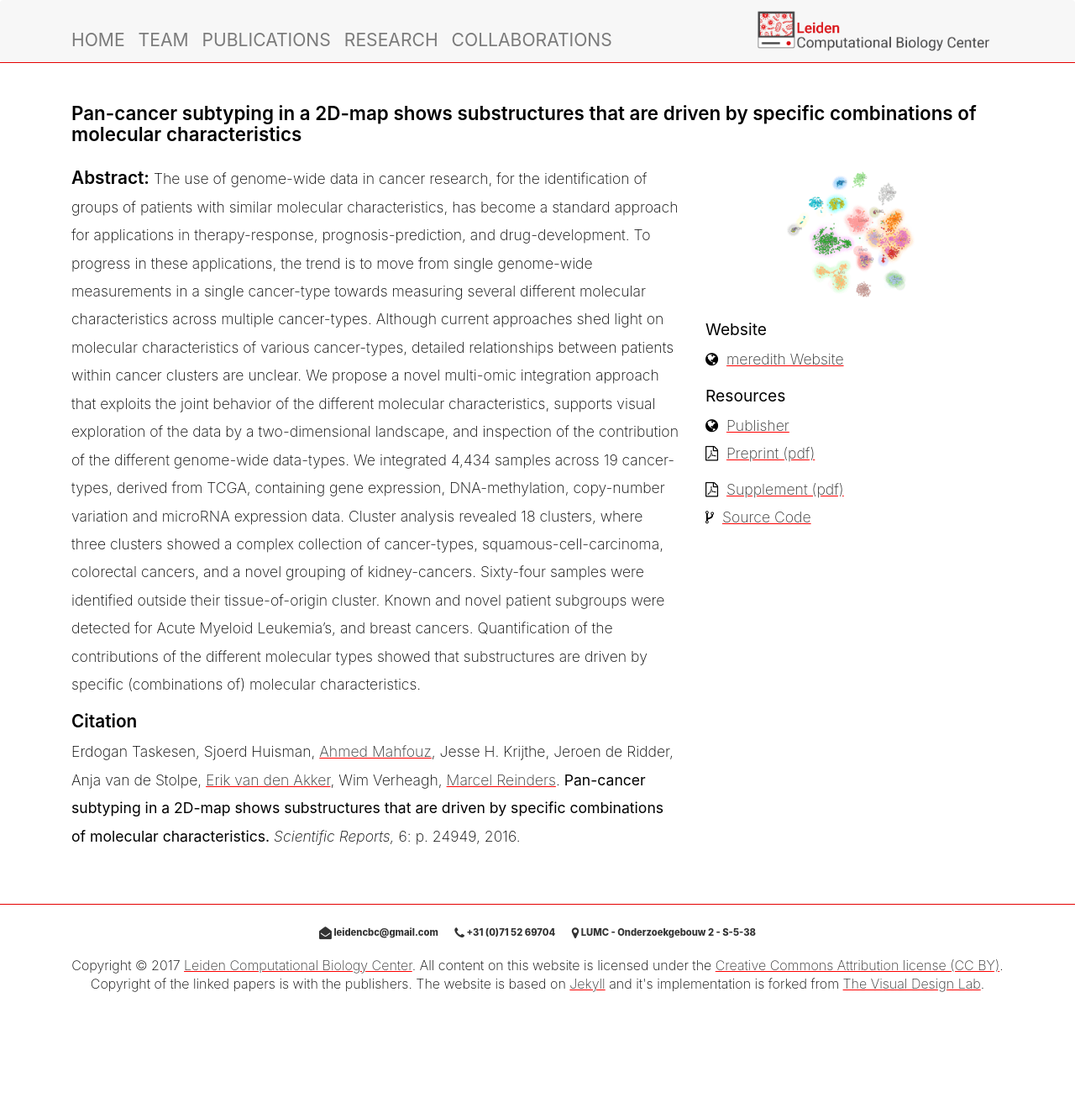
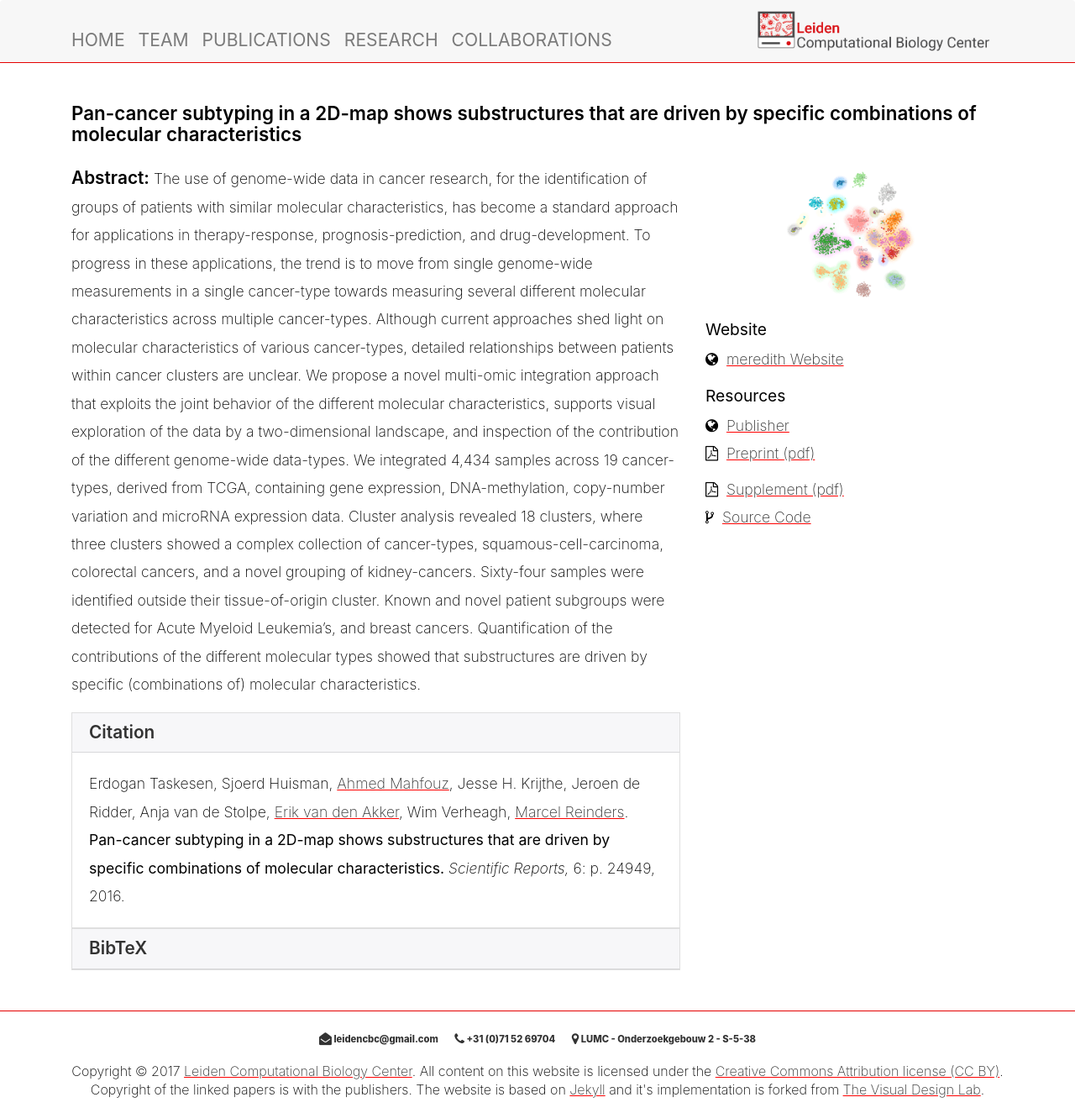
Before and after one commit to LeidenCBC/leidencbc.github.io, a Jekyll site: the page built from _publications/2017_sr_meredith.md, in a window 1280 px wide. Shown: the whole page at 84% size. Built offline with Jekyll 4.4.1, drawn with Linux system fonts in a browser that asks for light colours; before the commit the page ends 1198 px from its top, so only the background shows below that.

Commit message:
Adds autogeneration of bibtex to paper sites

```diff
--- /dev/null
+++ b/_includes/functions/replace_umlauts.html
@@ -0,0 +1,43 @@
+{% capture input %}{{ include.input | replace:'Ä','&#123;\"A&#125;' }}{% endcapture %}
+{% capture input %}{{ input | replace:'Ë','&#123;\"E&#125;' }}{% endcapture %}
+{% capture input %}{{ input | replace:'Ï','&#123;\"I&#125;' }}{% endcapture %}
+{% capture input %}{{ input | replace:'Ö','&#123;\"O&#125;' }}{% endcapture %}
+{% capture input %}{{ input | replace:'Ü','&#123;\"U&#125;' }}{% endcapture %}
+{% capture input %}{{ input | replace:'ä','&#123;\"a&#125;' }}{% endcapture %}
+{% capture input %}{{ input | replace:'ë','&#123;\"e&#125;' }}{% endcapture %}
+{% capture input %}{{ input | replace:'ï','&#123;\"i&#125;' }}{% endcapture %}
+{% capture input %}{{ input | replace:'ö','&#123;\"o&#125;' }}{% endcapture %}
+{% capture input %}{{ input | replace:'ü','&#123;\"u&#125;' }}{% endcapture %}
+
+{% capture input %}{{ input | replace:'Á','&#123;\'A&#125;' }}{% endcapture %}
+{% capture input %}{{ input | replace:'É','&#123;\'E&#125;' }}{% endcapture %}
+{% capture input %}{{ input | replace:'Í','&#123;\'I&#125;' }}{% endcapture %}
+{% capture input %}{{ input | replace:'Ó','&#123;\'O&#125;' }}{% endcapture %}
+{% capture input %}{{ input | replace:'Ú','&#123;\'U&#125;' }}{% endcapture %}
+{% capture input %}{{ input | replace:'á','&#123;\'a&#125;' }}{% endcapture %}
+{% capture input %}{{ input | replace:'é','&#123;\'e&#125;' }}{% endcapture %}
+{% capture input %}{{ input | replace:'í','&#123;\'i&#125;' }}{% endcapture %}
+{% capture input %}{{ input | replace:'ó','&#123;\'o&#125;' }}{% endcapture %}
+{% capture input %}{{ input | replace:'ú','&#123;\'u&#125;' }}{% endcapture %}
+
+{% capture input %}{{ input | replace:'À','&#123;\`A&#125;' }}{% endcapture %}
+{% capture input %}{{ input | replace:'È','&#123;\`E&#125;' }}{% endcapture %}
+{% capture input %}{{ input | replace:'Ì','&#123;\`I&#125;' }}{% endcapture %}
+{% capture input %}{{ input | replace:'Ò','&#123;\`O&#125;' }}{% endcapture %}
+{% capture input %}{{ input | replace:'Ù','&#123;\`U&#125;' }}{% endcapture %}
+{% capture input %}{{ input | replace:'à','&#123;\`a&#125;' }}{% endcapture %}
+{% capture input %}{{ input | replace:'è','&#123;\`e&#125;' }}{% endcapture %}
+{% capture input %}{{ input | replace:'ì','&#123;\`i&#125;' }}{% endcapture %}
+{% capture input %}{{ input | replace:'ò','&#123;\`o&#125;' }}{% endcapture %}
+{% capture input %}{{ input | replace:'ù','&#123;\`u&#125;' }}{% endcapture %}
+
+{% capture input %}{{ input | replace:'Ã','&#123;\~A&#125;' }}{% endcapture %}
+{% capture input %}{{ input | replace:'Ñ','&#123;\~N&#125;' }}{% endcapture %}
+{% capture input %}{{ input | replace:'O','&#123;\~O&#125;' }}{% endcapture %}
+{% capture input %}{{ input | replace:'ã','&#123;\~a&#125;' }}{% endcapture %}
+{% capture input %}{{ input | replace:'ñ','&#123;\~n&#125;' }}{% endcapture %}
+{% capture input %}{{ input | replace:'õ','&#123;\~o&#125;' }}{% endcapture %}
+
+{% capture input %}{{ input | replace:'ß','&#123;\ss&#125;' }}{% endcapture %}
+
+{{input}}
--- a/_layouts/publication.html
+++ b/_layouts/publication.html
@@ -10,8 +10,18 @@
     <span class="award"><i class="fa fa-diamond"></i>&nbsp;{{ page.award }}</span>
     {% endif %}
 
-    <p>
-      <h2>Citation</h2>
+    <div id="accordion" role="tablist" aria-multiselectable="true" style="margin-top: 1rem">
+      <div class="card">
+        <div class="card-header" role="tab" id="headingOne">
+          <h2 class="mb-0">
+            <a data-toggle="collapse" data-parent="#accordion" href="#collapseOne" aria-expanded="true" aria-controls="collapseOne">
+              Citation
+            </a>
+          </h2>
+        </div>
+
+        <div id="collapseOne" class="collapse show" role="tabpanel" aria-labelledby="headingOne">
+          <div class="card-block">
             <span class="paper-citation paper-authors">
               {% for author in page.authors %}
 
@@ -60,7 +70,108 @@
             {% endif %}
 
             <span class="paper-citation paper-year">{{ page.year }}.</span>
-    </p>
+          </div>
+        </div>
+      </div>
+      <div class="card">
+        <div class="card-header" role="tab" id="headingTwo">
+          <h2 class="mb-0">
+            <a class="collapsed" data-toggle="collapse" data-parent="#accordion" href="#collapseTwo" aria-expanded="false" aria-controls="collapseTwo">
+              BibTeX
+            </a>
+          </h2>
+        </div>
+        <div id="collapseTwo" class="collapse" role="tabpanel" aria-labelledby="headingTwo">
+          <div class="card-block bibtex">
+            {% if page.type == "article" or page.type == "preprint" %}
+            	@article
+            {% elsif page.type == "inproceedings" %}
+            	@inproceedings
+            {% elsif page.type == "inbook" %}
+            	@inbook
+            {% elsif page.type == "book" %}
+            	@book
+            {% elsif page.type == "masters" %}
+            	@mastersthesis
+            {% elsif page.type == "phd" %}
+            	@phdthesis
+            {% else %}
+            	@misc
+            {% endif %}
+        		{ bib:{{ page.key }}<br/>
+
+            <div style="margin-left: 35px;">
+
+        			author = {
+
+                {% for author in page.authors %}
+
+                  {% assign known = false %}
+                  {% for person in site.persons %}
+                    {% if author == person.key %}
+                      {% include /functions/replace_umlauts.html input=person.first_name %} {% include /functions/replace_umlauts.html input=person.last_name %}
+                      {% if author != page.authors.last%} and {% endif %}
+                      {% assign known = true %}
+                    {% endif %}
+                  {% endfor %}
+
+                  {% if known == false %}
+                  {% include /functions/replace_umlauts.html input=author %}
+                    {% if author != page.authors.last%} and {% endif %}
+                  {% endif %}
+
+                {% endfor %}
+               },<br/>
+        			title = { {{ page.title }} },<br/>
+
+        			{% if page.type == "article" %}
+        	    	journal = { {{ page.journal }} },<br/>
+        	    {% elsif page.type == "inproceedings" %}
+        	    	booktitle = { {{ page.journal }} },<br/>
+        	    {% elsif page.type == "poster" %}
+        	    	howpublished = { {{ page.journal }} },<br/>
+        	    {% endif %}
+
+        			{% if page.volume %}
+        	    	volume = { {{ page.volume }} },<br/>
+        	    {% endif %}
+
+        			{% if page.issue %}
+        	    	number = { {{ page.issue }} },<br/>
+        	    {% endif %}
+
+        			{% if page.page_start %}
+        	    	pages = { {{ page.page_start }}
+        				{% if page.page_end %} -- {{ page.page_end }} {% endif %}
+        				},<br/>
+        	    {% endif %}
+
+              {% if page.editor %}
+        				editor = { {{ page.editor }} },<br/>
+              {% endif %}
+
+              {% if page.publisher %}
+        				publisher = { {{ page.publisher }} },<br/>
+              {% endif %}
+
+        			{% if page.school %}
+        				school = { {% include /functions/replace_umlauts.html input=page.school %} },<br/>
+        	    {% endif %}
+
+        			{% if page.year %}
+        	    	year = { {{ page.year }} },<br/>
+        	    {% endif %}
+
+        			{% if page.doi %}
+        	    	doi = { {{ page.doi }} },<br/>
+        	    {% endif %}
+
+            </div>
+          	}
+          </div>
+        </div>
+      </div>
+    </div>
 
     {{ content }}
   </div>
--- a/assets/css/site.css
+++ b/assets/css/site.css
@@ -13,7 +13,7 @@
   color: #333;
 }
 
-a:hover {
+a:hover, a:focus {
   text-decoration: none;
   color: black;
 }
@@ -29,9 +29,10 @@
   font-weight: 600;
 }
 
-h2, .h2 {
+h2, .h2, h2 a {
   font-size: 1.3rem;
   font-weight: 600;
+  text-decoration: none;
 }
 
 h3, h3 a {
@@ -379,3 +380,14 @@
 .paper-journal {
   font-style: italic;
 }
+
+.card, .card-header {
+  border-radius: 0 !important;
+}
+
+.bibtex {
+  font-family: Lucida Sans Typewriter,Lucida Console,monaco,Bitstream Vera Sans Mono,monospace;
+  font-size: 0.9rem;
+  line-height: 1.4rem;
+  font-weight: 200;
+}
```
Lines whose indentation alone changed are shown as unchanged.
